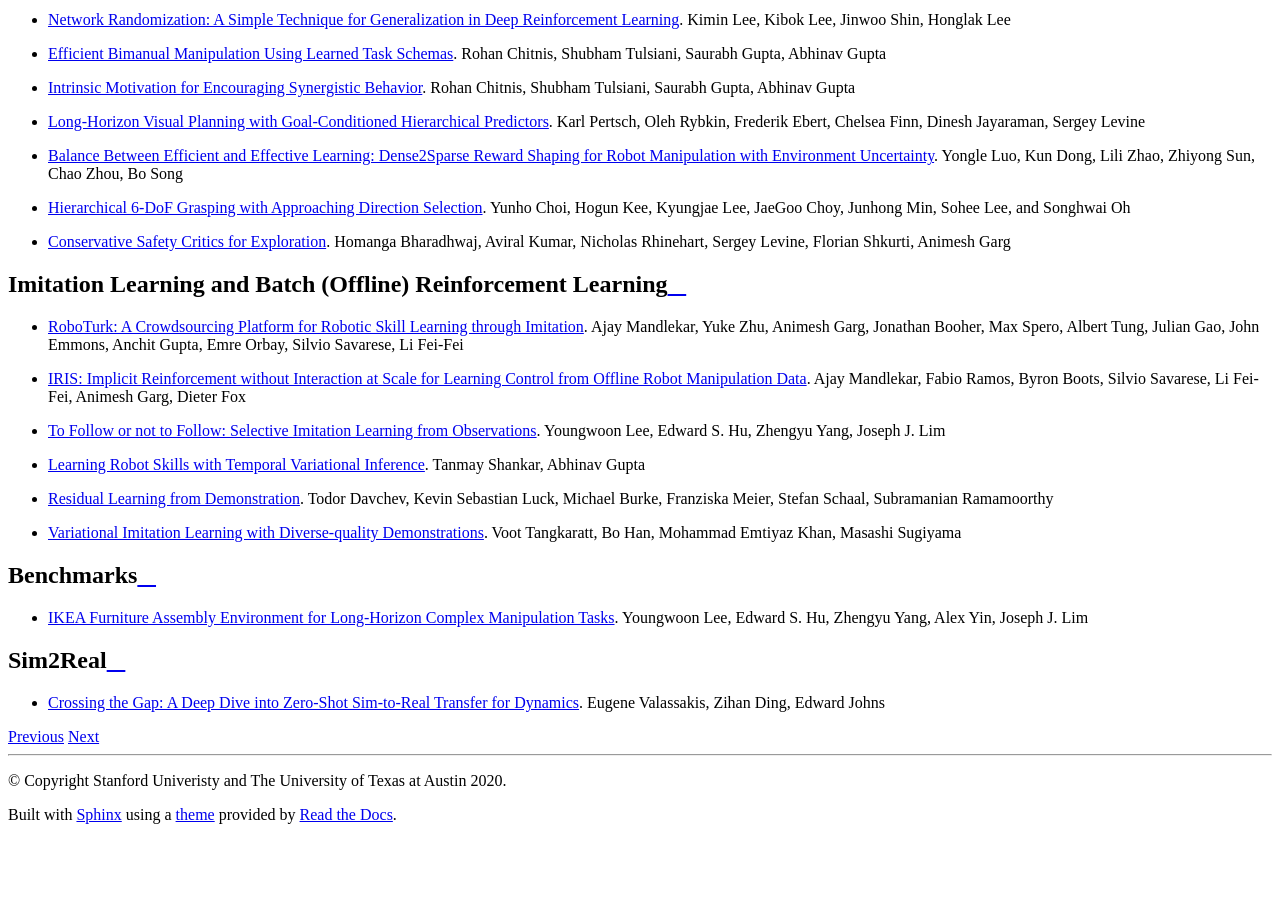
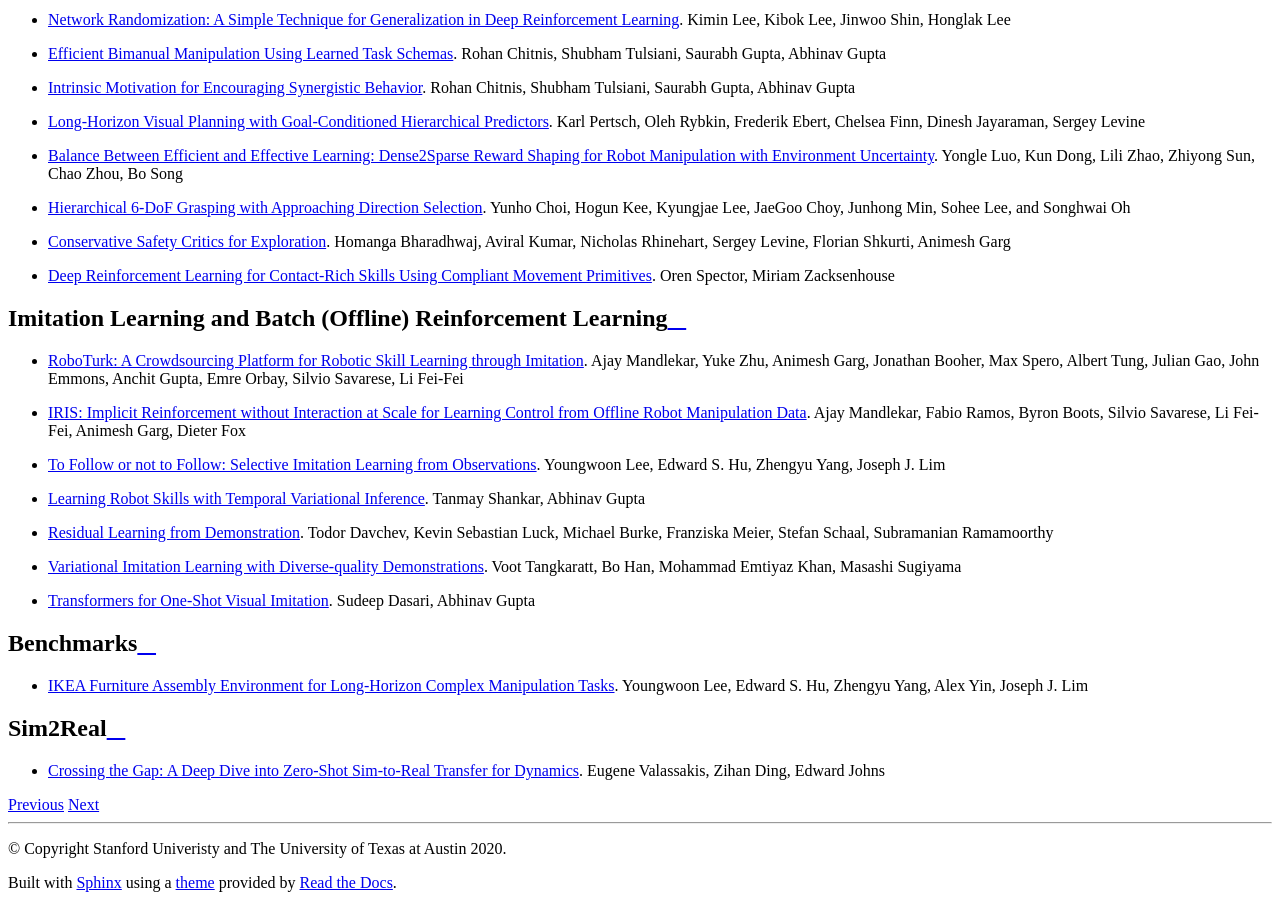
Before and after one commit to ARISE-Initiative/robosuite, a Sphinx documentation site: the page built from docs/references.md, in a window 1280 px wide and 900 px high, scrolled down 1366 px. Built offline with Sphinx 7.4.7 and the Read the Docs theme 2.0.0, drawn with Linux system fonts in a browser that asks for light colours; before the commit the page ends 2198 px from its top, so only the background shows below that.

Commit message:
add new papers (#118)

```diff
--- a/docs/references.md
+++ b/docs/references.md
@@ -14,6 +14,7 @@ A list of references of projects and papers that use **robosuite**. If you would
 - [Balance Between Efficient and Effective Learning: Dense2Sparse Reward Shaping for Robot Manipulation with Environment Uncertainty](https://arxiv.org/abs/2003.02740). Yongle Luo, Kun Dong, Lili Zhao, Zhiyong Sun, Chao Zhou, Bo Song
 - [Hierarchical 6-DoF Grasping with Approaching Direction Selection](http://rllab.snu.ac.kr/publications/papers/2020_icra_gads.pdf). Yunho Choi, Hogun Kee, Kyungjae Lee, JaeGoo Choy, Junhong Min, Sohee Lee, and Songhwai Oh
 - [Conservative Safety Critics for Exploration](https://arxiv.org/abs/2010.14497). Homanga Bharadhwaj, Aviral Kumar, Nicholas Rhinehart, Sergey Levine, Florian Shkurti, Animesh Garg
+- [Deep Reinforcement Learning for Contact-Rich Skills Using Compliant Movement Primitives](https://arxiv.org/abs/2008.13223). Oren Spector, Miriam Zacksenhouse
 
 ## Imitation Learning and Batch (Offline) Reinforcement Learning
 
@@ -23,7 +24,7 @@ A list of references of projects and papers that use **robosuite**. If you would
 - [Learning Robot Skills with Temporal Variational Inference](https://arxiv.org/abs/2006.16232). Tanmay Shankar, Abhinav Gupta
 - [Residual Learning from Demonstration](https://arxiv.org/abs/2008.07682). Todor Davchev, Kevin Sebastian Luck, Michael Burke, Franziska Meier, Stefan Schaal, Subramanian Ramamoorthy
 - [Variational Imitation Learning with Diverse-quality Demonstrations](https://proceedings.icml.cc/static/paper_files/icml/2020/577-Paper.pdf). Voot Tangkaratt, Bo Han, Mohammad Emtiyaz Khan, Masashi Sugiyama
-
+- [Transformers for One-Shot Visual Imitation](https://corlconf.github.io/paper_463/). Sudeep Dasari, Abhinav Gupta
 
 ## Benchmarks
 
```
